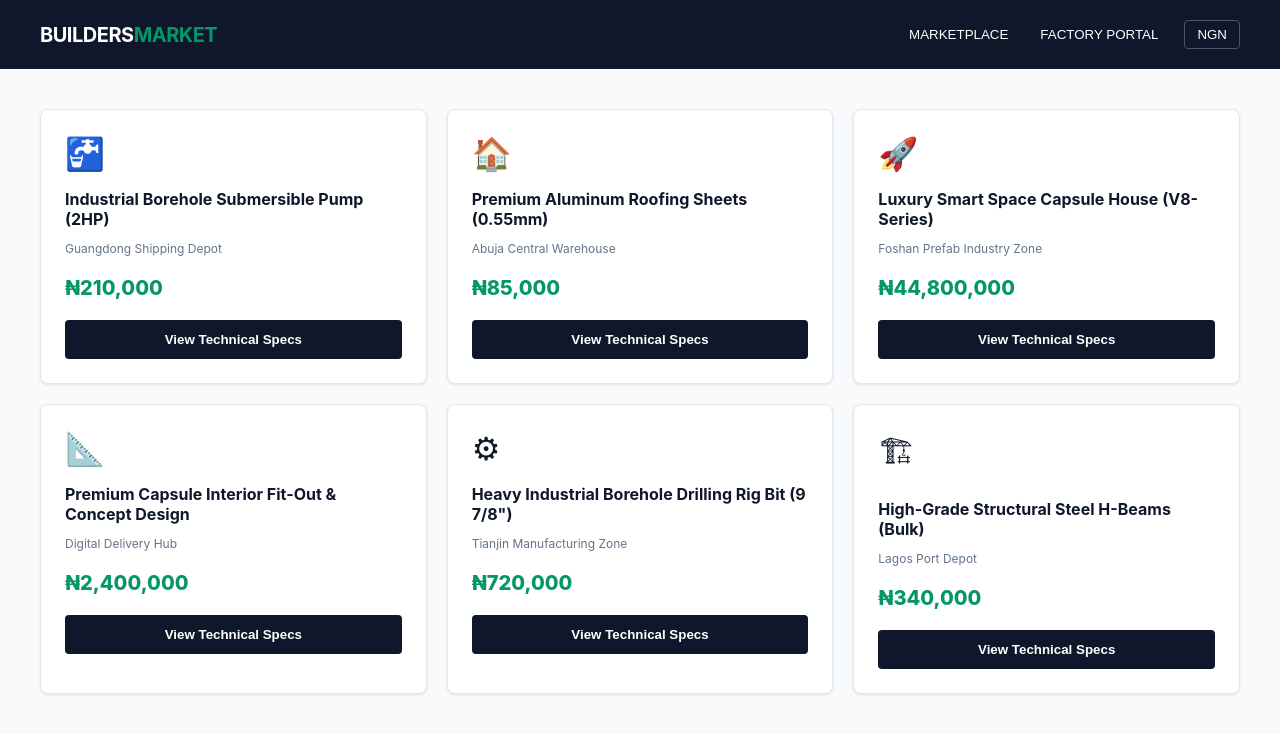
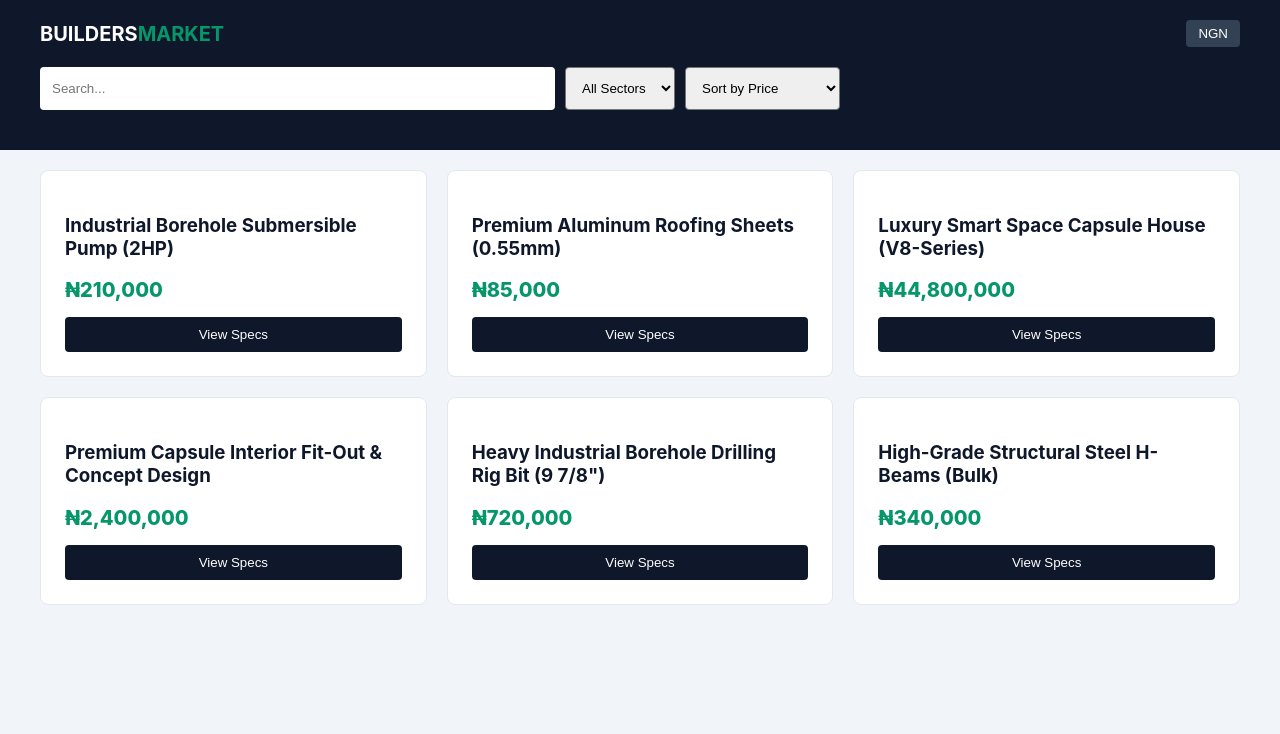
Before and after one commit to francisjolaoso1-dev/buildersmarket-v2, a Next.js app: page / in a window 1280 px wide. Shown: the top 734 px of the page. Built offline with nearby package versions, Linux system fonts and the light colour scheme.

Commit message:
Update page.js

```diff
--- a/src/app/page.js
+++ b/src/app/page.js
@@ -1,9 +1,6 @@
 'use client';
 import { useState } from 'react';
 
-// =================================================================
-// STATIC DATA - RETAINED EXACTLY AS PER ORIGINAL
-// =================================================================
 const INITIAL_PRODUCTS = [
   { id: 1, name: 'Industrial Borehole Submersible Pump (2HP)', category: 'Plumbing', ngn: '₦210,000', usd: '$131.00', dutyNgn: '₦14,700', dutyUsd: '$9.17', totalNgn: '₦224,700', totalUsd: '$140.17', origin: 'Guangdong Shipping Depot', type: 'CHINA IMPORTED', color: '#e53e3e', bg: '#fff5f5', icon: ' 🚰 ' },
   { id: 2, name: 'Premium Aluminum Roofing Sheets (0.55mm)', category: 'Aluminum', ngn: '₦85,000', usd: '$53.00', dutyNgn: '₦5,950', dutyUsd: '$3.71', totalNgn: '₦90,950', totalUsd: '$56.71', origin: 'Abuja Central Warehouse', type: 'LOCAL DISTRIBUTOR', color: '#16a34a', bg: '#f0fdf4', icon: ' 🏠 ' },
@@ -14,125 +11,62 @@ const INITIAL_PRODUCTS = [
 ];
 
 export default function Home() {
-  // =================================================================
-  // APP STATE (All original state management preserved)
-  // =================================================================
   const [activeTab, setActiveTab] = useState('market');
   const [searchTerm, setSearchTerm] = useState('');
-  const [viewMode, setViewMode] = useState('NGN');
   const [selectedCategory, setSelectedCategory] = useState('All');
   const [sortOrder, setSortOrder] = useState('default');
+  const [viewMode, setViewMode] = useState('NGN');
+  const [products, setProducts] = useState(INITIAL_PRODUCTS);
   const [showModal, setShowModal] = useState(false);
   const [modalItem, setModalItem] = useState(null);
-  const [invoiceConfirmed, setInvoiceConfirmed] = useState(false);
-  const [trackingStep, setTrackingStep] = useState(1);
-  const [procurementMode, setProcurementMode] = useState('individual');
-  const [corpDetails, setCorpDetails] = useState({ companyName: '', tinNumber: '', poNumber: '' });
-  const [currentUser, setCurrentUser] = useState(null);
-  const [showAuthModal, setShowAuthModal] = useState(false);
-  const [authView, setAuthView] = useState('login');
-  const [authEmail, setAuthEmail] = useState('');
-  const [authPassword, setAuthPassword] = useState('');
-  const [authName, setAuthName] = useState('');
-  const [authTier, setAuthTier] = useState('individual');
-  const [authCorpName, setAuthCorpName] = useState('');
-  const [authCorpTin, setAuthCorpTin] = useState('');
-  const [products, setProducts] = useState(INITIAL_PRODUCTS);
-  const [formName, setFormName] = useState('');
-  const [formCategory, setFormCategory] = useState('Prefab Structural');
-  const [formBaseNgn, setFormBaseNgn] = useState('');
-  const [formOrigin, setFormOrigin] = useState('');
-  const [formType, setFormType] = useState('CHINA IMPORTED');
 
-  // =================================================================
-  // LOGIC FUNCTIONS (All original handlers intact)
-  // =================================================================
-  const handleAuthSubmit = (e) => {
-    e.preventDefault();
-    if (authView === 'register') {
-      const newUser = { name: authName || authEmail.split('@')[0] || 'User', email: authEmail, accountType: authTier, companyName: authCorpName, tinNumber: authCorpTin };
-      setCurrentUser(newUser);
-      setProcurementMode(authTier);
-      if (authTier === 'corporate') setCorpDetails({ companyName: authCorpName, tinNumber: authCorpTin, poNumber: '' });
-    } else {
-      setCurrentUser({ name: authEmail ? authEmail.split('@')[0] : 'Builder', email: authEmail, accountType: 'individual' });
-    }
-    setShowAuthModal(false);
-  };
+  const THEME = { navy: '#0f172a', graphite: '#334155', green: '#059669', white: '#ffffff', bg: '#f1f5f9' };
 
-  const handleLogout = () => { setCurrentUser(null); setCorpDetails({ companyName: '', tinNumber: '', poNumber: '' }); setProcurementMode('individual'); };
-  const deleteProduct = (id) => setProducts(products.filter(p => p.id !== id));
+  // Filter and Search Logic
+  const filteredProducts = products.filter(p =>
+    (p.name.toLowerCase().includes(searchTerm.toLowerCase())) &&
+    (selectedCategory === 'All' || p.category === selectedCategory)
+  );
 
-  const filteredProducts = products.filter(product => {
-    const pName = product.name ? product.name.toLowerCase() : '';
-    const pOrigin = product.origin ? product.origin.toLowerCase() : '';
-    const q = searchTerm.toLowerCase();
-    return (pName.includes(q) || pOrigin.includes(q)) && (selectedCategory === 'All' || product.category === selectedCategory);
+  // Sorting Logic
+  const displayProducts = [...filteredProducts].sort((a, b) => {
+    const vA = parseFloat(a.ngn.replace(/[₦,]/g, ''));
+    const vB = parseFloat(b.ngn.replace(/[₦,]/g, ''));
+    return sortOrder === 'low' ? vA - vB : sortOrder === 'high' ? vB - vA : 0;
   });
-
-  const sortedAndFilteredProducts = [...filteredProducts].sort((a, b) => {
-    if (sortOrder === 'low') return parseFloat(a.ngn.replace(/[₦,]/g, '')) - parseFloat(b.ngn.replace(/[₦,]/g, ''));
-    if (sortOrder === 'high') return parseFloat(b.ngn.replace(/[₦,]/g, '')) - parseFloat(a.ngn.replace(/[₦,]/g, ''));
-    return 0;
-  });
-
-  const handleOnboardAsset = (e) => {
-    e.preventDefault();
-    const baseNgnNum = parseFloat(formBaseNgn) || 0;
-    const isDigital = formCategory === 'Architectural Design';
-    const calculatedDutyNgn = isDigital ? 0 : Math.round(baseNgnNum * 0.07);
-    const totalNgnNum = baseNgnNum + calculatedDutyNgn;
-    const baseUsdNum = Math.round((baseNgnNum / 1600) * 100) / 100;
-    const calculatedDutyUsd = isDigital ? 0 : Math.round((calculatedDutyNgn / 1600) * 100) / 100;
-    const totalUsdNum = baseUsdNum + calculatedDutyUsd;
-    const newAsset = { id: Date.now(), name: formName, category: formCategory, ngn: `₦${baseNgnNum.toLocaleString()}`, usd: `$${baseUsdNum.toLocaleString()}`, dutyNgn: `₦${calculatedDutyNgn.toLocaleString()}`, dutyUsd: `$${calculatedDutyUsd.toLocaleString()}`, totalNgn: `₦${totalNgnNum.toLocaleString()}`, totalUsd: `$${totalUsdNum.toLocaleString()}`, origin: formOrigin, type: formType, color: '#2563eb', bg: '#eff6ff', icon: ' 📦 ' };
-    setProducts([newAsset, ...products]);
-    setFormName(''); setFormBaseNgn(''); setFormOrigin('');
-    setActiveTab('market');
-  };
-
-  const isDesign = modalItem?.category === 'Architectural Design';
-  const label1 = isDesign ? '1. Draft' : '1. Factory';
-  const label2 = isDesign ? '2. Render' : '2. Transit';
-  const label3 = isDesign ? '3. Review' : '3. Clearing';
-  const label4 = isDesign ? '4. Sent' : '4. Arrived';
-
-  // =================================================================
-  // UI RENDER (Professional Industrial Palette Applied)
-  // =================================================================
-  const THEME = {
-    navy: '#0f172a',
-    graphite: '#334155',
-    green: '#059669',
-    white: '#ffffff',
-    bg: '#f8fafc'
-  };
 
   return (
     <div style={{ fontFamily: '"Inter", sans-serif', backgroundColor: THEME.bg, minHeight: '100vh', color: THEME.navy }}>
-      {/* HEADER */}
       <header style={{ backgroundColor: THEME.navy, color: THEME.white, padding: '20px 40px', display: 'flex', justifyContent: 'space-between', alignItems: 'center' }}>
-        <h1 style={{ margin: 0, fontSize: '20px', letterSpacing: '-0.5px' }}>BUILDERS<span style={{ color: THEME.green }}>MARKET</span></h1>
-        <div style={{ display: 'flex', gap: '20px', fontSize: '13px', fontWeight: '600' }}>
-          <button onClick={() => setActiveTab('market')} style={{ background: 'none', border: 'none', color: '#fff', cursor: 'pointer' }}>MARKETPLACE</button>
-          <button onClick={() => setActiveTab('supplier')} style={{ background: 'none', border: 'none', color: '#fff', cursor: 'pointer' }}>FACTORY PORTAL</button>
-          <button onClick={() => setViewMode(viewMode === 'NGN' ? 'USD' : 'NGN')} style={{ padding: '6px 12px', border: '1px solid #475569', borderRadius: '4px', background: 'transparent', color: '#fff', cursor: 'pointer' }}>{viewMode}</button>
-        </div>
+        <h1 style={{ margin: 0, fontSize: '20px' }}>BUILDERS<span style={{ color: THEME.green }}>MARKET</span></h1>
+        <button onClick={() => setViewMode(viewMode === 'NGN' ? 'USD' : 'NGN')} style={{ padding: '6px 12px', background: '#334155', border: 'none', color: '#fff', borderRadius: '4px', cursor: 'pointer' }}>{viewMode}</button>
       </header>
 
-      {/* MAIN CONTENT */}
-      <main style={{ maxWidth: '1200px', margin: '40px auto', padding: '0 20px' }}>
-        <div style={{ display: 'grid', gridTemplateColumns: 'repeat(auto-fill, minmax(300px, 1fr))', gap: '20px' }}>
-          {sortedAndFilteredProducts.map((p) => (
-            <div key={p.id} style={{ backgroundColor: THEME.white, padding: '24px', borderRadius: '8px', border: '1px solid #e2e8f0', boxShadow: '0 1px 3px rgba(0,0,0,0.1)' }}>
-              <div style={{ fontSize: '32px', marginBottom: '15px' }}>{p.icon}</div>
-              <h3 style={{ fontSize: '16px', fontWeight: '700', marginBottom: '5px' }}>{p.name}</h3>
-              <p style={{ fontSize: '12px', color: '#64748b', marginBottom: '20px' }}>{p.origin}</p>
-              <div style={{ fontSize: '20px', fontWeight: '800', color: THEME.green, marginBottom: '20px' }}>{viewMode === 'NGN' ? p.ngn : p.usd}</div>
-              <button onClick={() => { setModalItem(p); setShowModal(true); }} style={{ width: '100%', padding: '12px', backgroundColor: THEME.navy, color: THEME.white, border: 'none', borderRadius: '4px', cursor: 'pointer', fontWeight: '600' }}>View Technical Specs</button>
-            </div>
-          ))}
+      <section style={{ backgroundColor: THEME.navy, padding: '0 40px 40px 40px' }}>
+        <div style={{ display: 'flex', gap: '10px', maxWidth: '800px' }}>
+          <input type="text" placeholder="Search..." value={searchTerm} onChange={(e) => setSearchTerm(e.target.value)} style={{ flex: 2, padding: '12px', borderRadius: '4px', border: 'none' }} />
+          <select onChange={(e) => setSelectedCategory(e.target.value)} style={{ padding: '12px', borderRadius: '4px' }}>
+            <option value="All">All Sectors</option>
+            <option value="Prefab Structural">Prefab</option>
+            <option value="Drilling">Drilling</option>
+            <option value="Plumbing">Plumbing</option>
+          </select>
+          <select onChange={(e) => setSortOrder(e.target.value)} style={{ padding: '12px', borderRadius: '4px' }}>
+            <option value="default">Sort by Price</option>
+            <option value="low">Price: Low to High</option>
+            <option value="high">Price: High to Low</option>
+          </select>
         </div>
+      </section>
+
+      <main style={{ maxWidth: '1200px', margin: '20px auto', padding: '0 20px', display: 'grid', gridTemplateColumns: 'repeat(auto-fill, minmax(300px, 1fr))', gap: '20px' }}>
+        {displayProducts.map((p) => (
+          <div key={p.id} style={{ backgroundColor: THEME.white, padding: '24px', borderRadius: '8px', border: '1px solid #e2e8f0' }}>
+            <h3>{p.name}</h3>
+            <div style={{ fontSize: '20px', fontWeight: '800', color: THEME.green }}>{viewMode === 'NGN' ? p.ngn : p.usd}</div>
+            <button onClick={() => { setModalItem(p); setShowModal(true); }} style={{ marginTop: '15px', width: '100%', padding: '10px', backgroundColor: THEME.navy, color: '#fff', border: 'none', borderRadius: '4px', cursor: 'pointer' }}>View Specs</button>
+          </div>
+        ))}
       </main>
     </div>
   );
```
